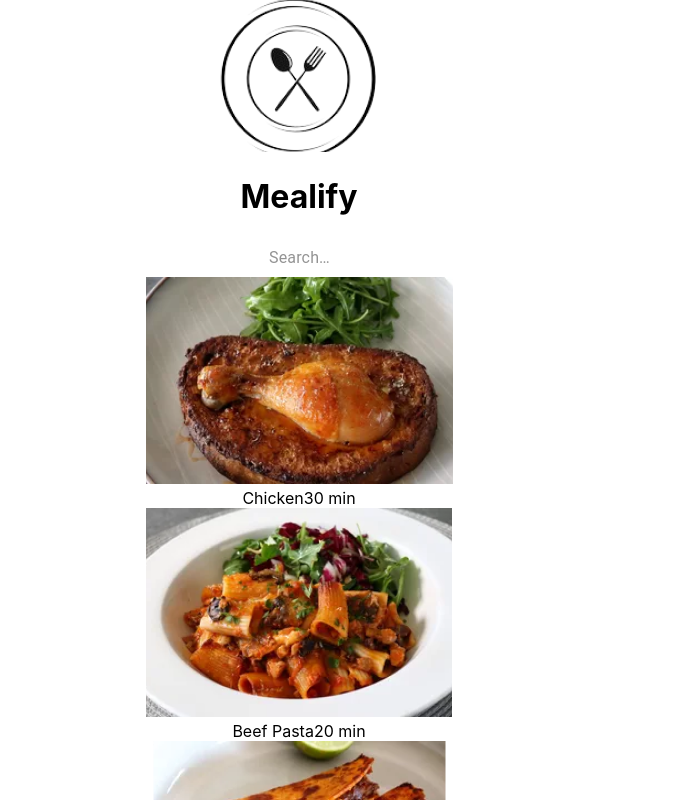
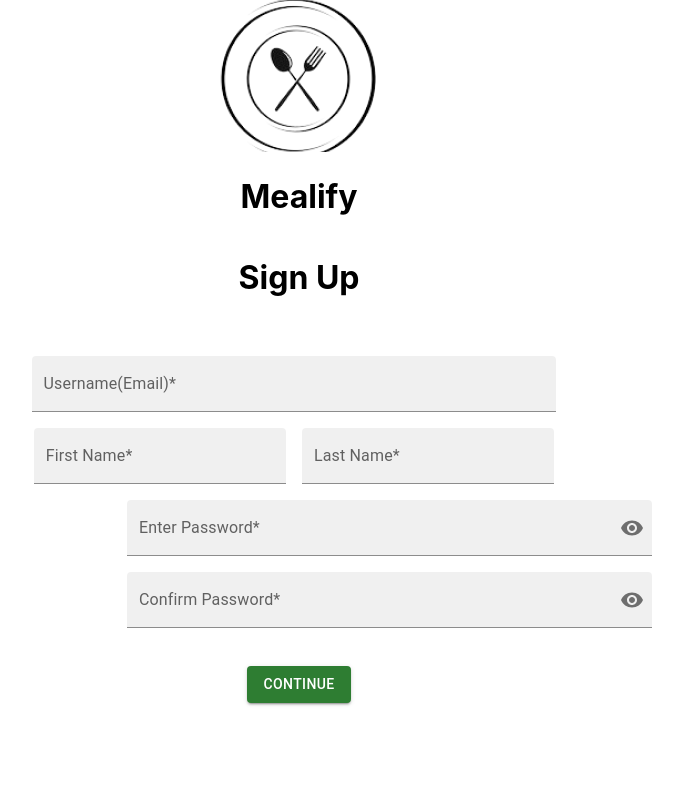
Before and after one commit to tussiri/Capstone-V2, a React (Create React App) app in the folder liftoff-recipe-app/: page / in a window 1280 px wide. Shown: the top 800 px of the page, without its empty margins (341-1024 px from the left). Built offline with nearby package versions, Linux system fonts and the light colour scheme.

Commit message:
Added app icon and encrypted password to sign up page

```diff
--- a/liftoff-recipe-app/package.json
+++ b/liftoff-recipe-app/package.json
@@ -5,6 +5,7 @@
   "dependencies": {
     "@emotion/react": "^11.10.8",
     "@emotion/styled": "^11.10.8",
+    "@mui/icons-material": "^5.11.16",
     "@mui/material": "^5.12.2",
     "@testing-library/jest-dom": "^5.16.5",
     "@testing-library/react": "^13.4.0",
--- a/liftoff-recipe-app/src/App.js
+++ b/liftoff-recipe-app/src/App.js
@@ -5,7 +5,7 @@ import SignUp from "./Pages/SignUp";
 function App() {
   return (
     <div className="App">
-      <HomePage />
+      <SignUp />
     </div>
   );
 }
--- a/liftoff-recipe-app/src/Pages/SignUp.jsx
+++ b/liftoff-recipe-app/src/Pages/SignUp.jsx
@@ -3,15 +3,33 @@ import "../SignUp.css";
 import Box from "@mui/material/Box";
 import TextField from "@mui/material/TextField";
 import Button from "@mui/material/Button";
-//import PersonRoundedIcon from "@mui/icons-material/PersonRounded";
+import Logo from "../Assets/logo-removebg-preview 1.png";
+import FormControl from "@mui/material/FormControl";
+import OutlinedInput from "@mui/material/OutlinedInput";
+import FilledInput from "@mui/material/FilledInput";
+import InputLabel from "@mui/material/InputLabel";
+import IconButton from "@mui/material/IconButton";
+import InputAdornment from "@mui/material/InputAdornment";
+import Visibility from "@mui/icons-material/Visibility";
+import VisibilityOff from "@mui/icons-material/VisibilityOff";
 
 function SignUp() {
+  const [showPassword, setShowPassword] = React.useState(false);
+
+  const handleClickShowPassword = () => setShowPassword((show) => !show);
+
+  const handleMouseDownPassword = (event) => {
+    event.preventDefault();
+  };
   return (
+    <>
+      <img src={Logo} alt="Logo" maxHeight="50" maxWidth="50"></img>
+      <h1>Mealify</h1>
       <div className="App">
         <h1
           style={{
             position: "relative",
-          top: "50px",
+            top: "20px",
           }}
         >
           Sign Up
@@ -24,12 +42,12 @@ function SignUp() {
           noValidate
           autoComplete="off"
         >
-        <div style={{ position: "relative", top: "50px" }}>
+          <div style={{ position: "relative", top: "50px", left: "-5px" }}>
             <TextField
-            id="outlined-basic"
+              id="filled-basic"
               sx={{ color: "action.active", mr: 1, my: 0.5 }}
               label="Username(Email)*"
-            variant="outlined"
+              variant="filled"
             />
           </div>
         </Box>
@@ -41,49 +59,71 @@ function SignUp() {
           noValidate
           autoComplete="off"
         >
-        <div style={{ position: "relative", top: "50px" }}>
+          <div style={{ position: "relative", top: "50px", left: "-5px" }}>
             <TextField
-            id="outlined-basic1"
+              id="filled-basic"
+              sx={{ color: "action.active", mr: 1, my: 0.5 }}
               label="First Name*"
-            variant="outlined"
+              variant="filled"
             />
             <TextField
-            id="outlined-basic2"
+              id="filled-basic"
+              sx={{ color: "action.active", mr: 1, my: 0.5 }}
               label="Last Name*"
-            variant="outlined"
+              variant="filled"
             />
           </div>
         </Box>
-      <Box
-        component="form"
-        sx={{
-          "& .MuiTextField-root": { m: 1, width: "52ch" },
-        }}
-        noValidate
-        autoComplete="off"
+        <Box sx={{ display: "flex", flexWrap: "wrap" }}>
+          <div style={{ position: "relative", top: "50px", left: "460px" }}>
+            <FormControl sx={{ m: 1, width: "52ch" }} variant="filled">
+              <InputLabel htmlFor="filled-adornment-password">
+                Enter Password*
+              </InputLabel>
+              <FilledInput
+                id="filled-adornment-password"
+                type={showPassword ? "text" : "password"}
+                endAdornment={
+                  <InputAdornment position="end">
+                    <IconButton
+                      aria-label="toggle password visibility"
+                      onClick={handleClickShowPassword}
+                      onMouseDown={handleMouseDownPassword}
+                      edge="end"
                     >
-        <div style={{ position: "relative", top: "50px" }}>
-          <TextField
-            id="outlined-basic"
-            label="Enter Password*"
-            variant="outlined"
+                      {showPassword ? <VisibilityOff /> : <Visibility />}
+                    </IconButton>
+                  </InputAdornment>
+                }
+                label="Password"
               />
+            </FormControl>
           </div>
         </Box>
-      <Box
-        component="form"
-        sx={{
-          "& .MuiTextField-root": { m: 1, width: "52ch" },
-        }}
-        noValidate
-        autoComplete="off"
+        <Box sx={{ display: "flex", flexWrap: "wrap" }}>
+          <div style={{ position: "relative", top: "50px", left: "460px" }}>
+            <FormControl sx={{ m: 1, width: "52ch" }} variant="filled">
+              <InputLabel htmlFor="filled-adornment-password">
+                Confirm Password*
+              </InputLabel>
+              <FilledInput
+                id="filled-adornment-password"
+                type={showPassword ? "text" : "password"}
+                endAdornment={
+                  <InputAdornment position="end">
+                    <IconButton
+                      aria-label="toggle password visibility"
+                      onClick={handleClickShowPassword}
+                      onMouseDown={handleMouseDownPassword}
+                      edge="end"
                     >
-        <div style={{ position: "relative", top: "50px" }}>
-          <TextField
-            id="outlined-basic"
-            label="Confirm Password*"
-            variant="outlined"
+                      {showPassword ? <VisibilityOff /> : <Visibility />}
+                    </IconButton>
+                  </InputAdornment>
+                }
+                label="Password"
               />
+            </FormControl>
           </div>
         </Box>
         <div style={{ position: "relative", top: "80px" }}>
@@ -92,6 +132,7 @@ function SignUp() {
           </Button>
         </div>
       </div>
+    </>
   );
 }
 
--- a/liftoff-recipe-app/src/SignUp.css
+++ b/liftoff-recipe-app/src/SignUp.css
@@ -0,0 +1,3 @@
+.App {
+    text-align: center;
+  }
```
Also changed, not shown: 1 other file (tests, documents, lock files or other folders). Lines whose indentation alone changed are shown as unchanged.
